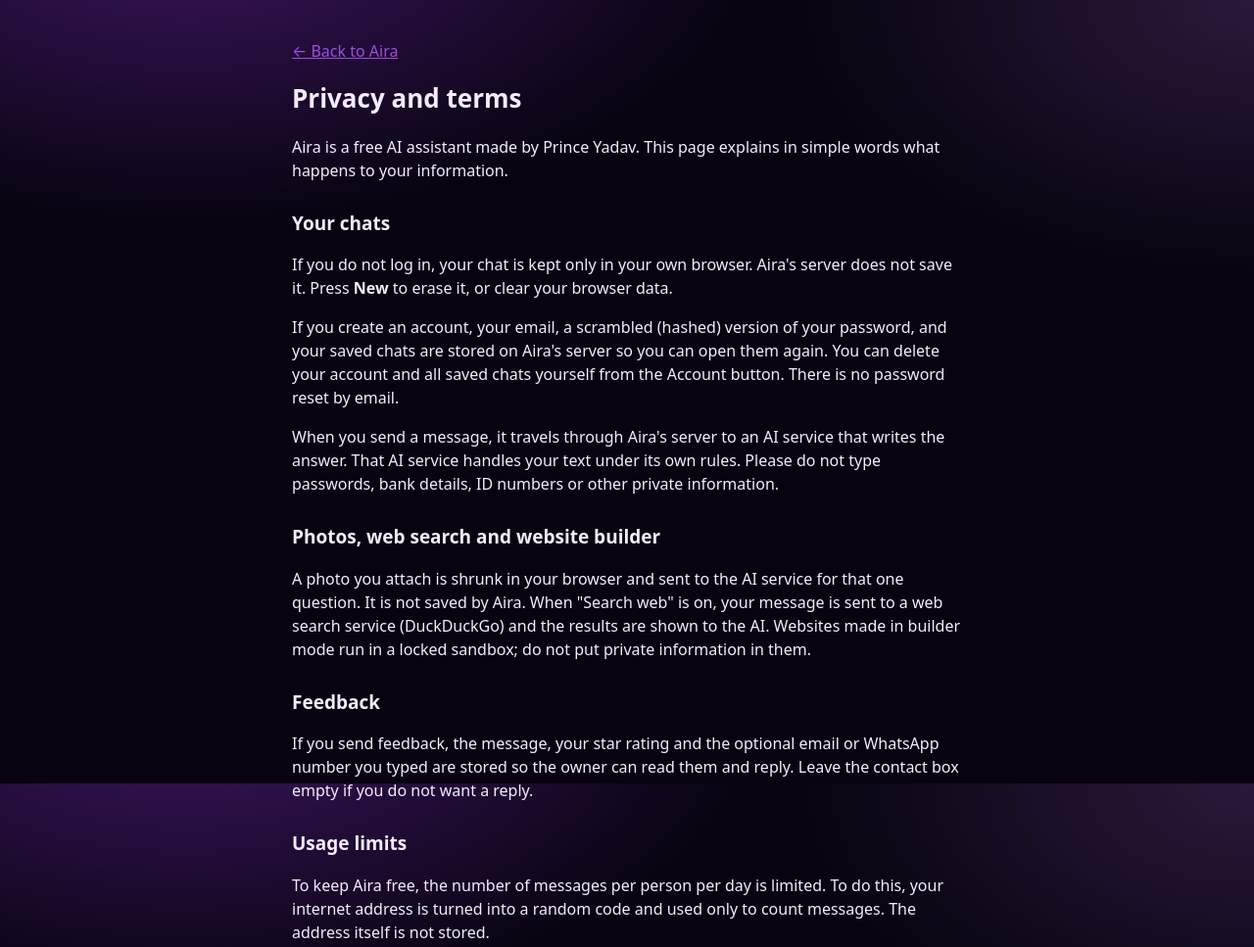
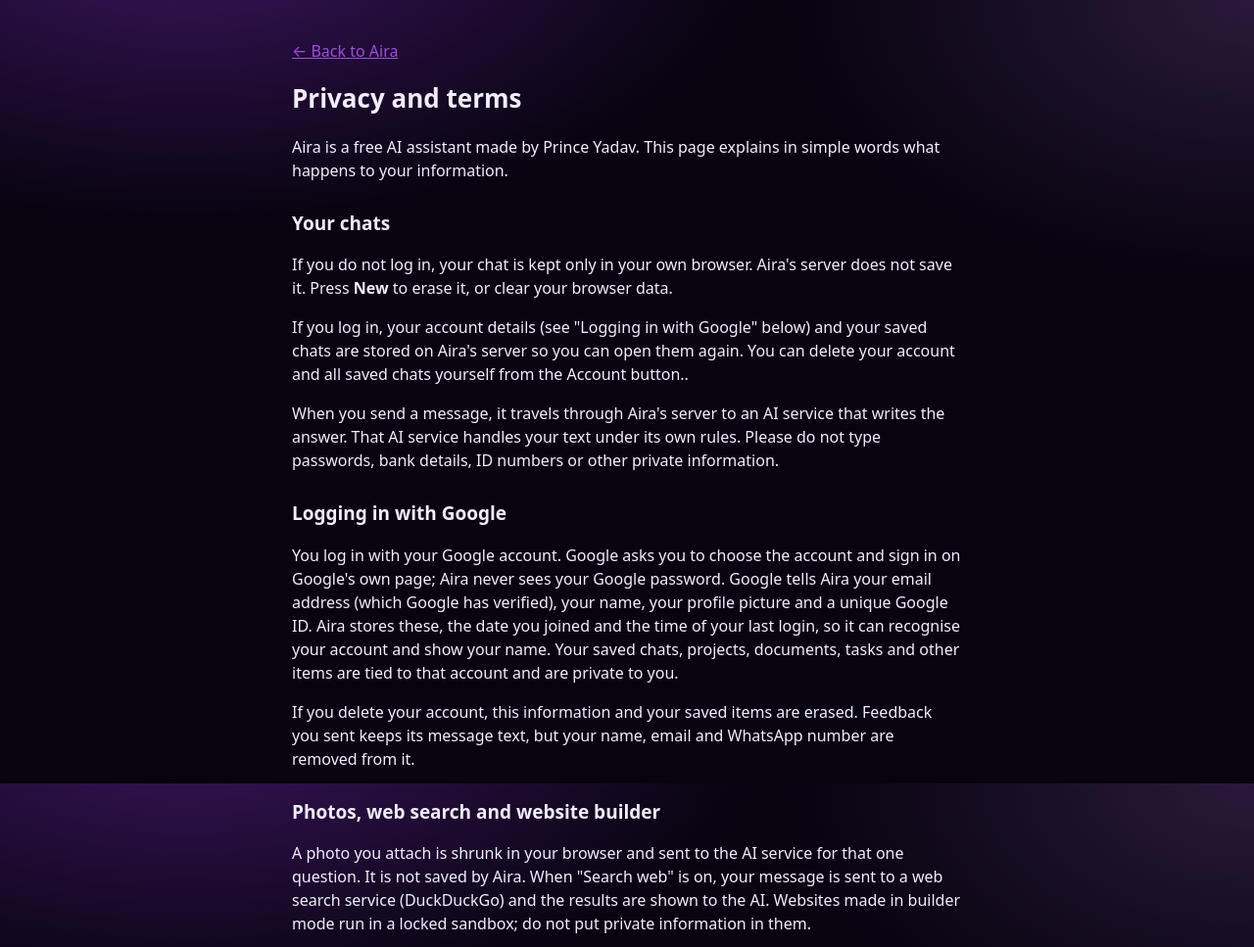
Before and after one commit to PRINCE456458/AIRA, a plain HTML site: page pages/privacy.html in a window 1280 px wide. Shown: the top 967 px of the page at 98% size. Drawn offline with Linux system fonts and the light colour scheme.

Commit message:
Update privacy.html

```diff
--- a/pages/privacy.html
+++ b/pages/privacy.html
@@ -14,14 +14,18 @@
 
   <h2>Your chats</h2>
   <p>If you do not log in, your chat is kept only in your own browser. Aira's server does not save it. Press <b>New</b> to erase it, or clear your browser data.</p>
-  <p>If you create an account, your email, a scrambled (hashed) version of your password, and your saved chats are stored on Aira's server so you can open them again. You can delete your account and all saved chats yourself from the Account button. There is no password reset by email.</p>
+  <p>If you log in, your account details (see "Logging in with Google" below) and your saved chats are stored on Aira's server so you can open them again. You can delete your account and all saved chats yourself from the Account button..</p>
   <p>When you send a message, it travels through Aira's server to an AI service that writes the answer. That AI service handles your text under its own rules. Please do not type passwords, bank details, ID numbers or other private information.</p>
+
+  <h2>Logging in with Google</h2>
+  <p>You log in with your Google account. Google asks you to choose the account and sign in on Google's own page; Aira never sees your Google password. Google tells Aira your email address (which Google has verified), your name, your profile picture and a unique Google ID. Aira stores these, the date you joined and the time of your last login, so it can recognise your account and show your name. Your saved chats, projects, documents, tasks and other items are tied to that account and are private to you.</p>
+  <p>If you delete your account, this information and your saved items are erased. Feedback you sent keeps its message text, but your name, email and WhatsApp number are removed from it.</p>
 
   <h2>Photos, web search and website builder</h2>
   <p>A photo you attach is shrunk in your browser and sent to the AI service for that one question. It is not saved by Aira. When "Search web" is on, your message is sent to a web search service (DuckDuckGo) and the results are shown to the AI. Websites made in builder mode run in a locked sandbox; do not put private information in them.</p>
 
   <h2>Feedback</h2>
-  <p>If you send feedback, the message, your star rating and the optional email or WhatsApp number you typed are stored so the owner can read them and reply. Leave the contact box empty if you do not want a reply.</p>
+  <p>When you are logged in and send feedback, the owner sees your message, star rating, the time, and automatically your Google name and verified email, so they know who wrote it. You can also add a WhatsApp number (with country code) if you want a reply there. This is optional, Google does not provide your number, and you never need to share one to log in or use Aira. A number is stored only if you type it and tick the consent box. If you are not logged in, the feedback is anonymous apart from any email you choose to type.</p>
 
   <h2>Usage limits</h2>
   <p>To keep Aira free, the number of messages per person per day is limited. To do this, your internet address is turned into a random code and used only to count messages. The address itself is not stored.</p>
```
